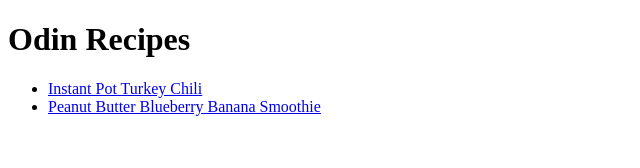
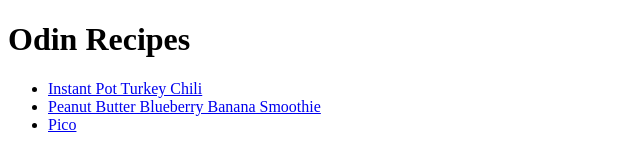
Before and after one commit to jay-schreffler/odin-recipies, a plain HTML site: page index.html in a window 1280 px wide. Shown: the full height of the page, 0-640 px from the left. Drawn offline with Linux system fonts and the light colour scheme.

Commit message:
Added pico.html

```diff
--- a/index.html
+++ b/index.html
@@ -9,6 +9,7 @@
         <ul>
             <li><a href="./recipes/turkeyChili.html">Instant Pot Turkey Chili</a></li>
             <li><a href="./recipes/peanutButterBlueberryBananaSmoothie.html">Peanut Butter Blueberry Banana Smoothie</a></li>
+            <li><a href="./recipes/pico.html">Pico</a></li>
         </ul>
     </body>
 </html>
```
